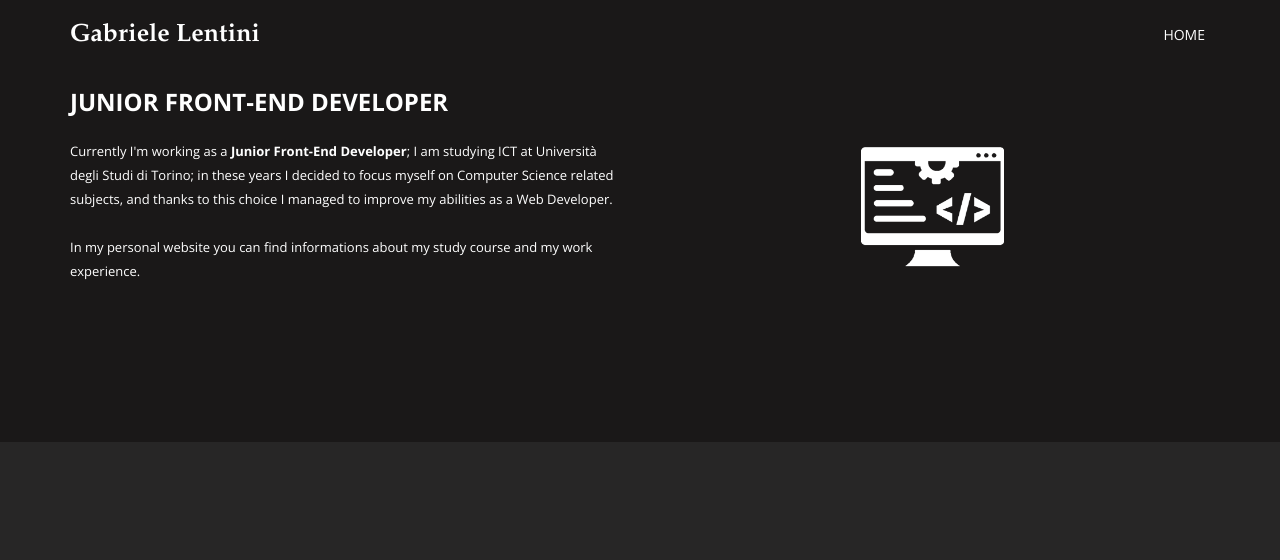
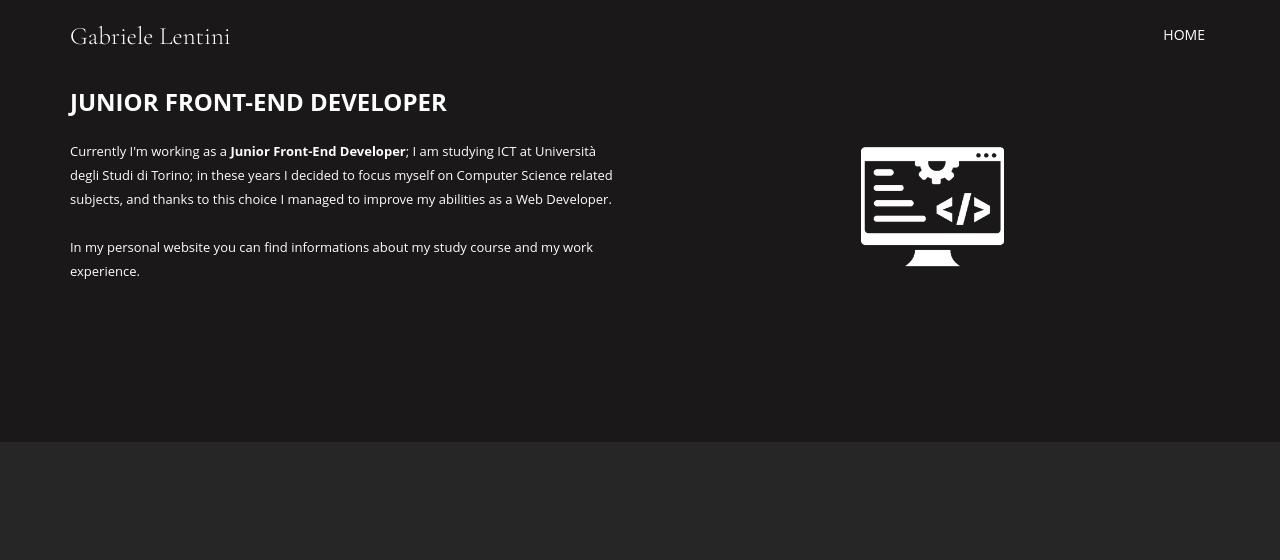
Before and after one commit to gabrielelentini99/PersonalWebsite, a plain HTML site: page index.html in a window 1280 px wide. Shown: the top 560 px of the page. Drawn offline with nearby package versions, Linux system fonts and the light colour scheme; a script that the page names is missing.

Commit message:
prova font

```diff
--- a/css/templatemo-style.css
+++ b/css/templatemo-style.css
@@ -1,4 +1,4 @@
-@import url(http://fonts.googleapis.com/css?family=Open+Sans:400,300,600,700,800);
+@import url('https://fonts.googleapis.com/css2?family=Cormorant+Garamond:ital,wght@0,300;1,700&display=swap');
 /* ==========================================================================
     HTML5 Boilerplate styles - h5bp.com (generated via initializr.com)
    ========================================================================== */
@@ -613,8 +613,8 @@ h6 {
 } */
 .navbar-default .navbar-brand {
   font-size: 25px;
-  font-weight: 700;
-  font-family: Garamond;
+  font-weight: normal;
+  font-family: 'Cormorant Garamond', serif;
   color: #fff;
   padding-top: 26px;
   padding-bottom: 10px;
```
